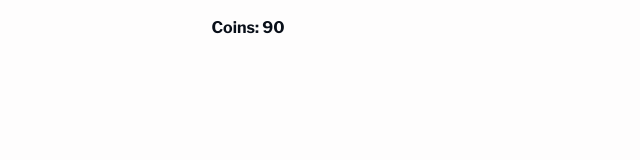
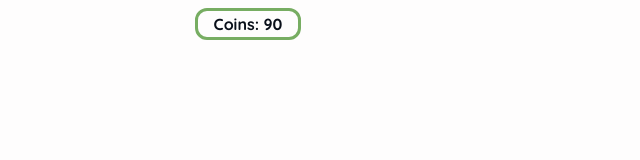
Before and after one commit to AlyssaHug/Design02_App, a Next.js app: page / in a window 1280 px wide. Shown: the top 160 px of the page, without its empty margins (0-640 px from the left). Built offline with nearby package versions, Linux system fonts and the light colour scheme.

Commit message:
coins completed

```diff
--- a/app/ui/coins/coins.js
+++ b/app/ui/coins/coins.js
@@ -13,12 +13,12 @@ const quicksand = Quicksand({
 
 export default function Coins({ style }) {
     return (
-        <div className={styles.coins}>
+        <div>
             <Button
                 type="coins"
                 value="Coins: "
                 coin={90}
-                color="coin-border"
+                customClass={styles.coinborder}
             />
         </div>
     );
--- a/app/ui/coins/coins.module.css
+++ b/app/ui/coins/coins.module.css
@@ -0,0 +1,6 @@
+.coinborder {
+    border-radius: 12px;
+    border: 3px solid var(--Primary-primary-600, #77AD62);
+    width: 114px;
+    height: 32px;
+}
```
Also changed, not shown: app/ui/Buttons/Buttons.module.css (line endings or trailing spaces).
